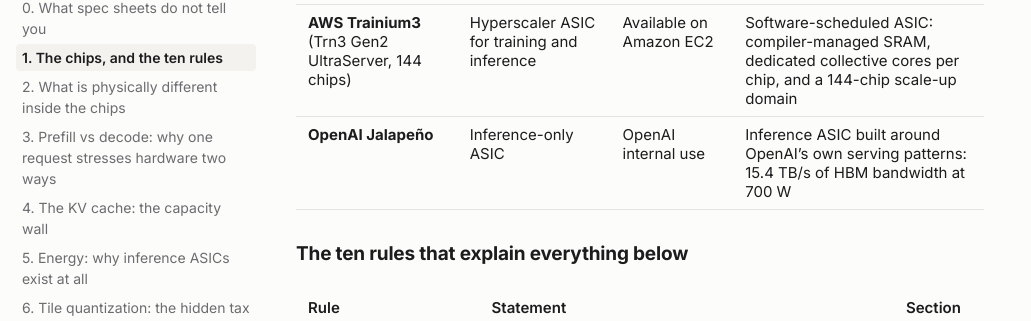
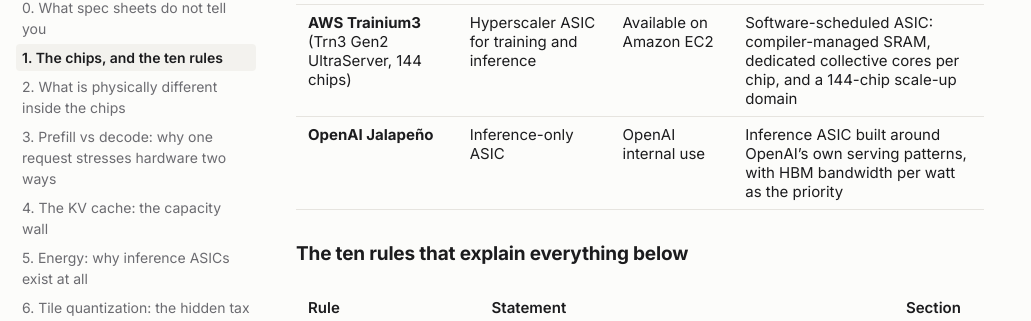
Before and after one commit to bananighosh/bananighosh.github.io, a Jekyll site: the page built from _posts/2026-11-16-flops-are-not-tokens.md, in a window 1280 px wide and 900 px high, scrolled down 1195 px. Shown: the part 135-456 px from the top of the window, without its empty margins (0-1031 px from the left). Built offline with Jekyll 4.4.1, drawn with Linux system fonts in a browser that asks for light colours; some of the changed text lies outside the part shown.

Commit message:
Comparison tables: Jalapeno cells in words, no numbers
Co-Authored-By: Claude Opus 5.5 <noreply@anthropic.com>
Claude-Session: https://claude.ai/code/session_01K2HJxVUv7i1duGErniTfDd

```diff
--- a/_posts/2026-11-16-flops-are-not-tokens.md
+++ b/_posts/2026-11-16-flops-are-not-tokens.md
@@ -49,7 +49,7 @@ This post walks that chain once, with Trainium3 as the worked example, and names
 | <b>NVIDIA</b> B300 | General-purpose GPU | Available | Flexible GPUs on CUDA, with NVLink rack-scale domains |
 | <b>AMD</b> Instinct MI355X | General-purpose GPU | Available | Flexible GPUs on ROCm |
 | <b>AWS Trainium3</b> (Trn3 Gen2 UltraServer, 144 chips) | Hyperscaler ASIC for training and inference | Available on Amazon EC2 | Software-scheduled ASIC: compiler-managed SRAM, dedicated collective cores per chip, and a 144-chip scale-up domain |
-| <b>OpenAI Jalapeño</b> | Inference-only ASIC | OpenAI internal use | Inference ASIC built around OpenAI's own serving patterns: 15.4 TB/s of HBM bandwidth at 700 W |
+| <b>OpenAI Jalapeño</b> | Inference-only ASIC | OpenAI internal use | Inference ASIC built around OpenAI's own serving patterns, with HBM bandwidth per watt as the priority |
 
 ### The ten rules that explain everything below
 
@@ -263,7 +263,7 @@ Three levers cut energy per token: keep more data on chip, move fewer bits per v
 
 |  | NVIDIA | AMD | AWS Trainium | OpenAI Jalapeño |
 | --- | --- | --- | --- | --- |
-| Main lever | Lower-precision formats such as NVFP4: fewer bytes per weight | Advanced process nodes and chiplets: more math per watt | Explicitly scheduled SRAM reuse (compiler or NKI); collectives on dedicated CC-Cores | Bandwidth first: 15.4 TB/s at 700 W |
+| Main lever | Lower-precision formats such as NVFP4: fewer bytes per weight | Advanced process nodes and chiplets: more math per watt | Explicitly scheduled SRAM reuse (compiler or NKI); collectives on dedicated CC-Cores | Bandwidth first: HBM bandwidth per watt |
 
 <b>Reading the table.</b> Jalapeño has 22.0 GB/s of peak HBM bandwidth per watt of chip power. Trn3 UltraServers deliver over 5x the output tokens per megawatt of Trn2 UltraServers at similar latency per user.
 
@@ -343,7 +343,7 @@ Domain size sets how far expert parallelism can spread on the fast fabric. Colle
 | NVIDIA NVL72 systems | One rack of GPUs | NVLink | NCCL on the SMs; in-switch reduction | RDMA |
 | AMD MI355X | One node of GPUs | Infinity Fabric | RCCL on the CUs | RDMA over Ethernet |
 | AWS Trn3 UltraServer (Gen2) | 144 chips: 36 servers × 4 Trainium3 chips, across racks | NeuronLink-v4 through NeuronSwitch-v1: 2,560 GB/s per chip (both directions): 1,024 GB/s within a server, 1,280 GB/s across servers in a rack, 256 GB/s across racks | Neuron collectives on dedicated CC-Cores | EFA, 57,600 Gb/s per UltraServer |
-| OpenAI Jalapeño | 128 chips per rack; 2,048 per pod at 200 GB/s per chip | Ethernet, 600 GB/s per chip within a rack | Not disclosed | Broadcom Tomahawk 6 Ethernet across racks |
+| OpenAI Jalapeño | One rack of chips | Ethernet | Not disclosed | Ethernet across racks |
 
 <b>The design bets:</b>
 
```
